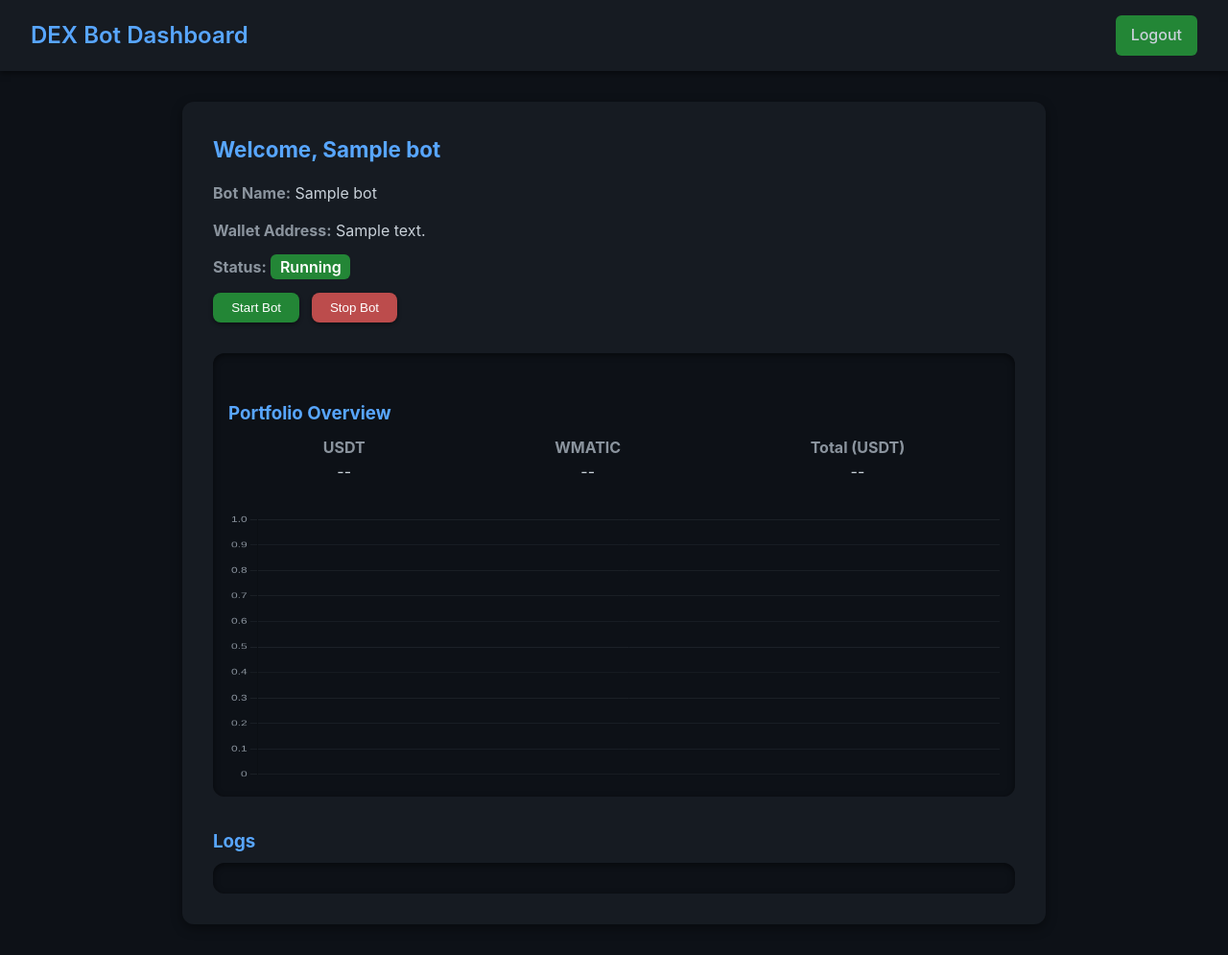
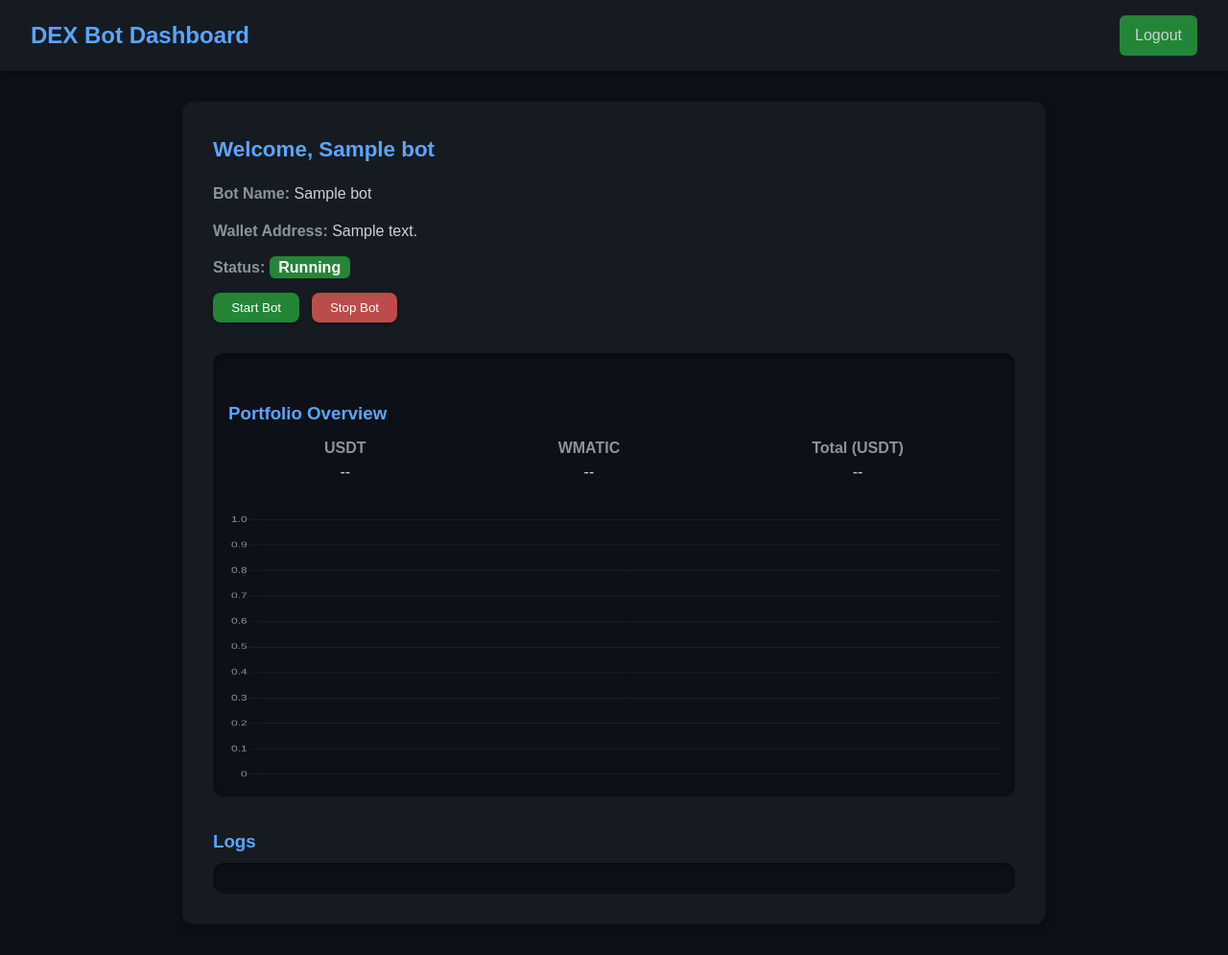
Before and after one commit to bonzoholda/polygrid, a FastAPI app: page / in a window 1280 px wide. Shown: the whole page at 96% size. Run offline with FastAPI, Linux system fonts and the light colour scheme; the visitor is signed in with stand-in values (Sample User, id 1); tables that the repository leaves empty hold one stand-in row (values such as "Sample post"); data that the repository does not hold is empty.

Commit message:
Update index.html

```diff
--- a/dashboard/templates/index.html
+++ b/dashboard/templates/index.html
@@ -9,7 +9,7 @@
         /* ---------- Reset & Base ---------- */
         * { margin: 0; padding: 0; box-sizing: border-box; }
         body {
-            font-family: 'Inter', Arial, sans-serif;
+            font-family: 'Fira code', Arial, sans-serif;
             background: #0d1117;
             color: #c9d1d9;
             line-height: 1.6;
```
